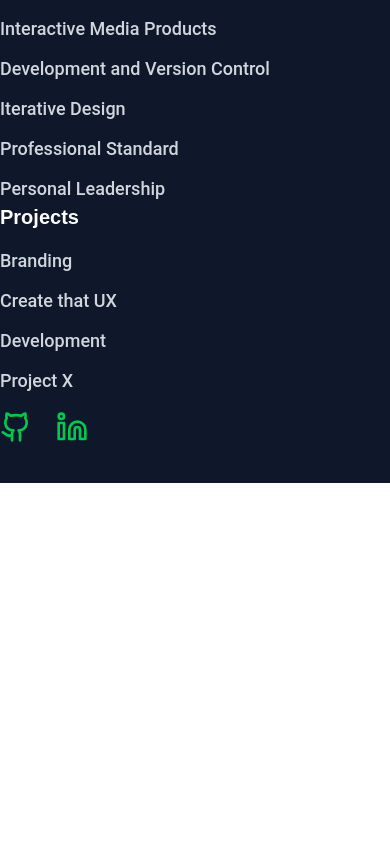
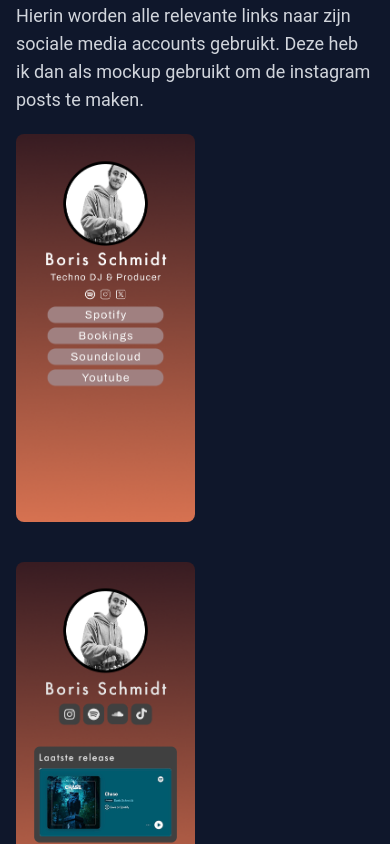
Before and after one commit to LuukyPuuky/Portfolio2.1, a Nuxt app: page /projects/branding in a window 390 px wide. Shown: the part 6480-7324 px from the top of the page. Before the commit the page ends 6963 px from the top, so only its background shows below. Built offline with nearby package versions, Linux system fonts and the light colour scheme.

Commit message:
removed darkmode from the navbar because it will be to much work to add all darkmode elements

```diff
--- a/components/HeaderProject.vue
+++ b/components/HeaderProject.vue
@@ -14,7 +14,9 @@
 <template>
   <div class="md:max-w-6xl mx-auto pt-18">
     <div class="text-white flex items-center flex-col gap-2">
-      <h1 class="font-KronaOne font md:text-8xl text-6xl">{{ title }}</h1>
+      <h1 class="font-KronaOne md:text-8xl text-6xl">
+        {{ title }}
+      </h1>
       <h2 class="font-KronaOne md:text-5xl text-3xl text-green-500">
         {{ subtitle }}
       </h2>
--- a/components/Navbar.vue
+++ b/components/Navbar.vue
@@ -52,9 +52,6 @@
             class="absolute left-0 bottom-0.5 w-full h-0.5 bg-purple-400 origin-left scale-x-0 transition-transform duration-500 ease-in-out group-hover:scale-x-100"
           ></span>
         </NuxtLink>
-
-        <!-- Dark Mode Toggle -->
-        <DarkmodeToggle />
       </div>
     </nav>
   </div>
--- a/pages/projects/branding.vue
+++ b/pages/projects/branding.vue
@@ -272,6 +272,28 @@
             als Boris dit product wil hebben is het zeker een toevoeging"
           </p>
         </ContentSection>
+
+        <ContentSection
+          id="linktree"
+          class="scroll-mt-24"
+          title="Linktree"
+          subtitle="Learning outcome 3: Iterative design"
+          description="Ik heb een linktree gemaakt voor Boris. Hierin worden alle relevante links naar zijn sociale media accounts gebruikt. Deze heb ik dan als mockup gebruikt om de instagram posts te maken."
+          :loNumber="3"
+        >
+          <div class="flex md:flex-row gap-5 flex-col">
+            <img
+              src="/images/linktree1.png"
+              alt="Linktree"
+              class="h-auto max-w-full w-1/2 rounded-lg mb-5"
+            />
+            <img
+              src="/images/linktree2.png"
+              alt="Linktree"
+              class="h-auto max-w-full w-1/2 rounded-lg mb-5"
+            />
+          </div>
+        </ContentSection>
       </div>
     </div>
     <Footer />
```
Also changed, not shown: public/images/linktree1.png (added), public/images/linktree2.png (added).
